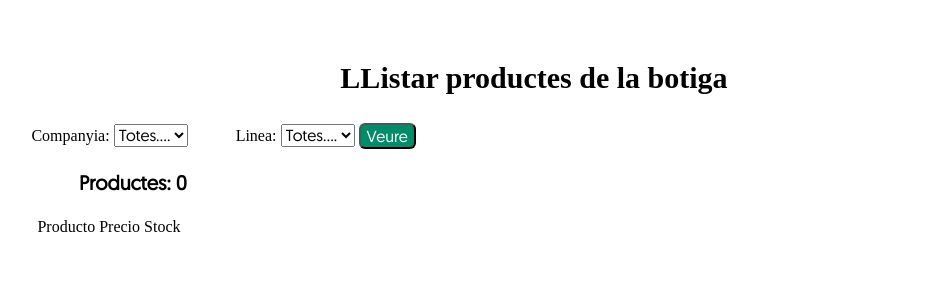
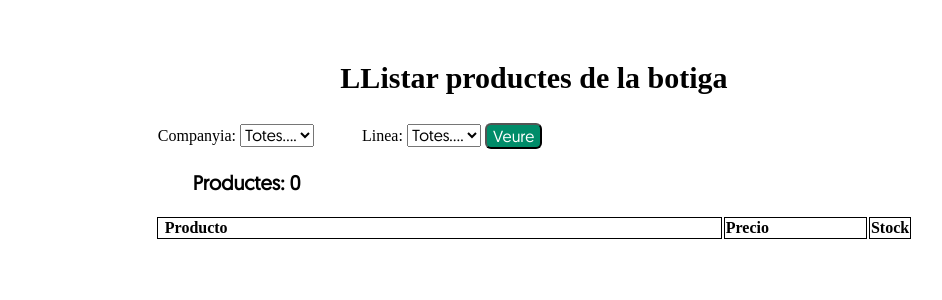
Before and after one commit to volemweb/botigaOnline, a PHP site: page /admin/veure_productes.php in a window 1280 px wide. Shown: the part 83-383 px from the top of the page, without its empty margins (106-1048 px from the left). Run offline with PHP 8.4, Linux system fonts and the light colour scheme; the visitor is signed in with stand-in values (Sample User, id 1); data that the repository does not hold is empty.

Commit message:
LListat productes Afegit

```diff
--- a/admin/css/admin.css
+++ b/admin/css/admin.css
@@ -23,7 +23,7 @@
 
 #contingutPagina
 {
-   width:80%;
+   width:60%;
    margin-left: auto;
    margin-right: auto;
 
@@ -33,3 +33,15 @@
 {
     text-align: center;
 }
+
+/*Pagina veure productes */
+
+.llistat td
+{
+    width: 80%;
+    border:1px solid;
+}
+.llistat .cabezera
+{
+    font-weight: bolder;
+}
```
